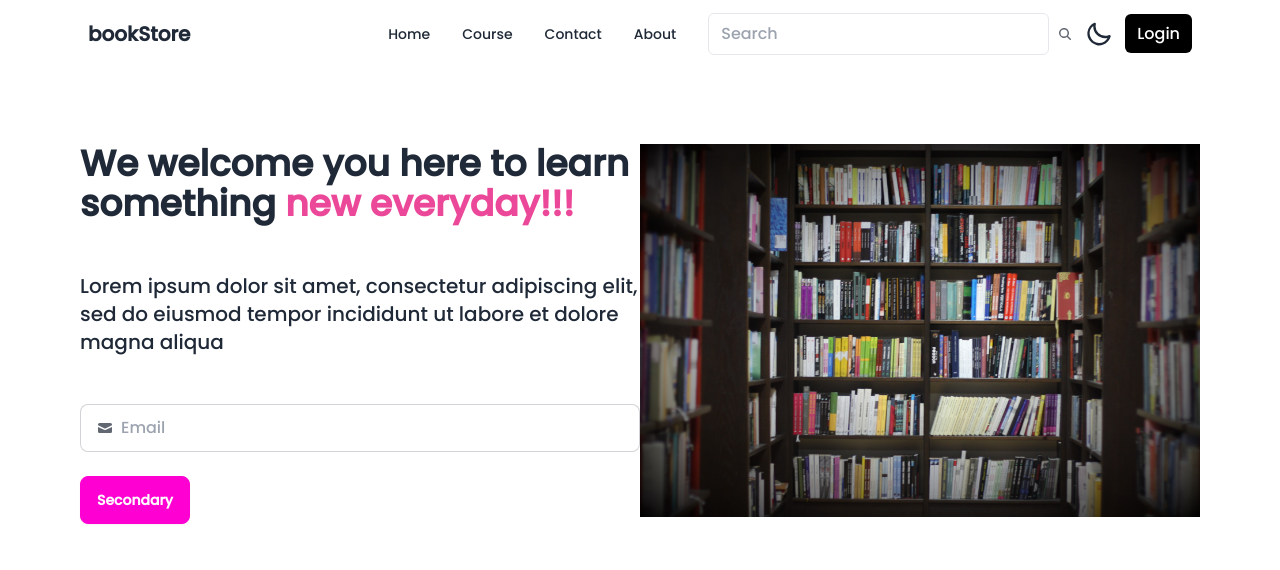
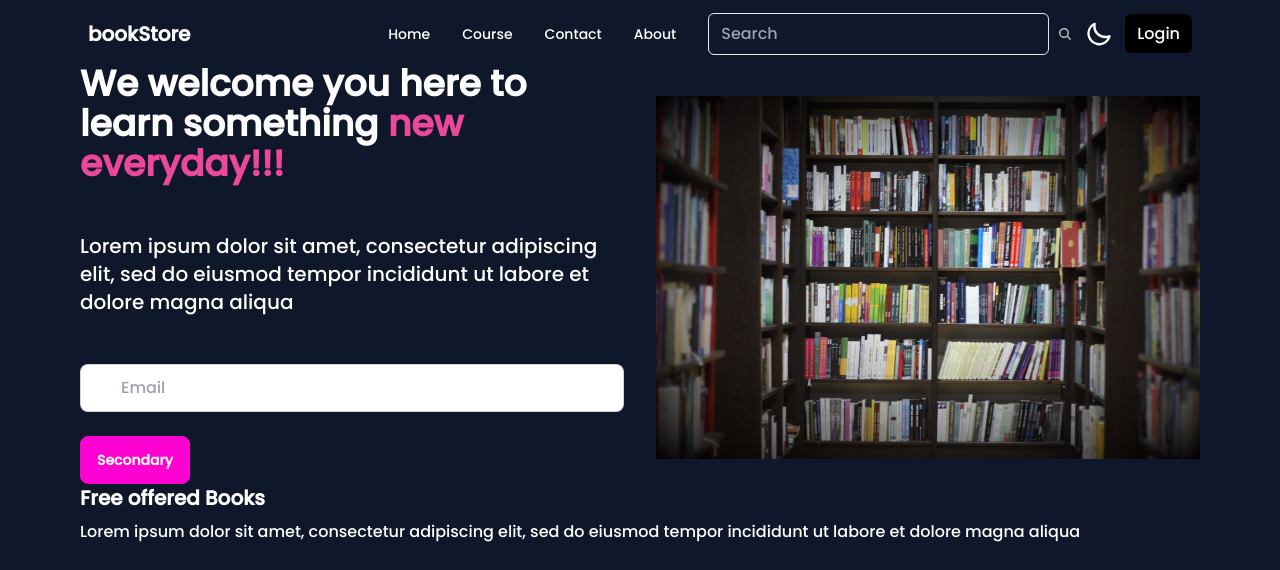
Before and after one commit to Shravyasri1703/Web_Project, a React (Vite) app in the folder Frontend/: page / in a window 1280 px wide. Both pictures are taken after a click on the label 1099 px from the left and 34 px from the top of the page. Shown: the top 570 px of the page. Built offline with nearby package versions, Linux system fonts and the light colour scheme; grey boxes are pictures that could not be loaded.

Commit message:
Theme Switching

```diff
--- a/Frontend/src/App.jsx
+++ b/Frontend/src/App.jsx
@@ -7,10 +7,12 @@ import Courses from "./courses/Courses";
 const App = () => {
   return (
     <>
+      <div className="dark:bg-slate-900 dark:text-white">
       <Routes>
         <Route path="/" element={<Home />} />
         <Route path="/course" element={<Courses />} />
       </Routes>
+      </div>
     </>
   );
 };
--- a/Frontend/src/components/Banner.jsx
+++ b/Frontend/src/components/Banner.jsx
@@ -4,7 +4,7 @@ import banner from "/banner.jpg";
 const Banner = () => {
   return (
     <>
-      <div className="max-w-screen-2xl container mx-auto md:px-20 px-4 flex flex-col md:flex-row my-36">
+      <div className="max-w-screen-2xl container mx-auto md:px-20 px-4 flex flex-col gap-8 md:flex-row mt-16">
         <div className="order-2 md:order-1 w-full md:w-1/2">
           <div className="space-y-12">
             <h1 className="text-4xl font-bold">
@@ -31,7 +31,7 @@ const Banner = () => {
           <button className="btn mt-6 btn-secondary">Secondary</button>
         </div>
 
-        <div className="order-1 w-full md:w-1/2">
+        <div className="order-1 w-full md:w-1/2 mt-8">
           <img src={banner} className="w-85 h-85" alt="" />
         </div>
       </div>
--- a/Frontend/src/components/Cards.jsx
+++ b/Frontend/src/components/Cards.jsx
@@ -5,7 +5,7 @@ const Cards = ({item}) => {
   return (
     <>
       <div className="mt-4 my-3 p-3">
-        <div className="card w-92 bg-base-100 shadow-xl hover:scale-105 duration-200">
+        <div className="card w-92 bg-base-100 shadow-xl hover:scale-105 duration-200 dark:bg-slate-900 dark:text-white dark:border">
           <figure style={{ width: '100%', height: '100%' }}>
             <img
               src={item.image}
--- a/Frontend/src/components/Course.jsx
+++ b/Frontend/src/components/Course.jsx
@@ -7,7 +7,7 @@ const Course = () => {
   return (
     <>
       <div className="max-w-screen-2xl container mx-auto md:px-20 px-4">
-        <div className="mt-28 text-center justify-center items-center">
+        <div className="mt-16 text-center justify-center items-center">
           <h1 className="text-2xl md:text-4xl">
             We're delighted to have you{" "}
             <span className="text-pink-500">here :)</span>
--- a/Frontend/src/components/Footer.jsx
+++ b/Frontend/src/components/Footer.jsx
@@ -4,7 +4,7 @@ const Footer = () => {
   return (
     <div className="mt-12">
       <hr />
-      <footer className="footer footer-center p-10 text-base-content rounded">
+      <footer className="footer footer-center p-10 text-base-content rounded dark:bg-slate-900 dark:text-white">
         <nav className="grid grid-flow-col gap-4">
           <a className="link link-hover">About us</a>
           <a className="link link-hover">Contact</a>
--- a/Frontend/src/components/Navbar.jsx
+++ b/Frontend/src/components/Navbar.jsx
@@ -1,6 +1,21 @@
 import React, { useEffect, useState } from "react";
 
 const Navbar = () => {
+  const [theme, setTheme] = useState(localStorage.getItem("theme") ? localStorage.getItem("theme") : "light");
+  const element = document.documentElement;
+
+  useEffect(() => {
+    if(theme === "dark") {
+      element.classList.add("dark");
+      localStorage.setItem("theme", "dark");
+      document.body.classList.add("dark");
+    } else {
+      element.classList.remove("dark");
+      localStorage.setItem("theme", "light");
+      document.body.classList.remove("dark");
+    }
+  }, [theme])
+
   const [sticky, setSticky] = useState(false);
 
   useEffect(() => {
@@ -36,9 +51,9 @@ const Navbar = () => {
   return (
     <>
       <div
-        className={`max-w-screen-2xl container mx-auto md:px-20 px-4 fixed top-0 left-0 right-0 z-50 ${
+        className={`max-w-screen-2xl container mx-auto md:px-20 px-4 dark:bg-slate-900 dark:text-white fixed top-0 left-0 right-0 z-50 ${
           sticky
-            ? "sticky-navbar shadow-md bg-base-200 duration-300 transition-all ease-in-out"
+            ? "sticky-navbar shadow-md bg-base-200 dark:bg-slate-600 dark:text-white duration-300 transition-all ease-in-out"
             : ""
         }`}
       >
@@ -84,7 +99,7 @@ const Navbar = () => {
               <label className="flex items-center gap-2">
                 <input
                   type="text"
-                  className="px-3 py-2 border rounded-md grow outline-none"
+                  className="px-3 py-2 border rounded-md grow outline-none dark:bg-slate-900 dark:text-white"
                   placeholder="Search"
                 />
                 <svg
@@ -114,6 +129,7 @@ const Navbar = () => {
                 className="swap-off fill-current w-7 h-7"
                 xmlns="http://www.w3.org/2000/svg"
                 viewBox="0 0 24 24"
+                onClick={() => setTheme(theme === "light" ? "dark" : "light")}
               >
                 <path d="M5.64,17l-.71.71a1,1,0,0,0,0,1.41,1,1,0,0,0,1.41,0l.71-.71A1,1,0,0,0,5.64,17ZM5,12a1,1,0,0,0-1-1H3a1,1,0,0,0,0,2H4A1,1,0,0,0,5,12Zm7-7a1,1,0,0,0,1-1V3a1,1,0,0,0-2,0V4A1,1,0,0,0,12,5ZM5.64,7.05a1,1,0,0,0,.7.29,1,1,0,0,0,.71-.29,1,1,0,0,0,0-1.41l-.71-.71A1,1,0,0,0,4.93,6.34Zm12,.29a1,1,0,0,0,.7-.29l.71-.71a1,1,0,1,0-1.41-1.41L17,5.64a1,1,0,0,0,0,1.41A1,1,0,0,0,17.66,7.34ZM21,11H20a1,1,0,0,0,0,2h1a1,1,0,0,0,0-2Zm-9,8a1,1,0,0,0-1,1v1a1,1,0,0,0,2,0V20A1,1,0,0,0,12,19ZM18.36,17A1,1,0,0,0,17,18.36l.71.71a1,1,0,0,0,1.41,0,1,1,0,0,0,0-1.41ZM12,6.5A5.5,5.5,0,1,0,17.5,12,5.51,5.51,0,0,0,12,6.5Zm0,9A3.5,3.5,0,1,1,15.5,12,3.5,3.5,0,0,1,12,15.5Z" />
               </svg>
@@ -123,6 +139,7 @@ const Navbar = () => {
                 className="swap-on fill-current w-7 h-7"
                 xmlns="http://www.w3.org/2000/svg"
                 viewBox="0 0 24 24"
+                onClick={() => setTheme(theme === "dark" ? "light" : "dark")}
               >
                 <path d="M21.64,13a1,1,0,0,0-1.05-.14,8.05,8.05,0,0,1-3.37.73A8.15,8.15,0,0,1,9.08,5.49a8.59,8.59,0,0,1,.25-2A1,1,0,0,0,8,2.36,10.14,10.14,0,1,0,22,14.05,1,1,0,0,0,21.64,13Zm-9.5,6.69A8.14,8.14,0,0,1,7.08,5.22v.27A10.15,10.15,0,0,0,17.22,15.63a9.79,9.79,0,0,0,2.1-.22A8.11,8.11,0,0,1,12.14,19.73Z" />
               </svg>
--- a/Frontend/src/main.jsx
+++ b/Frontend/src/main.jsx
@@ -1,11 +1,13 @@
-import React from 'react'
-import ReactDOM from 'react-dom/client'
-import App from './App.jsx'
-import './index.css'
-import { BrowserRouter } from 'react-router-dom'
+import React from "react";
+import ReactDOM from "react-dom/client";
+import App from "./App.jsx";
+import "./index.css";
+import { BrowserRouter } from "react-router-dom";
 
-ReactDOM.createRoot(document.getElementById('root')).render(
+ReactDOM.createRoot(document.getElementById("root")).render(
   <BrowserRouter>
-    <App />
-  </BrowserRouter>,
-)
+    <div className="dark:bg-slate-900 dark:text-white">
+      <App />
+    </div>
+  </BrowserRouter>
+);
--- a/Frontend/tailwind.config.js
+++ b/Frontend/tailwind.config.js
@@ -5,6 +5,7 @@ export default {
     "./index.html",
     "./src/**/*.{js,ts,jsx,tsx}",
   ],
+  darkMode: "class",
   theme: {
     extend: {},
   },
```
Also changed, not shown: Frontend/src/courses/Courses.jsx (+12 -12 lines).
